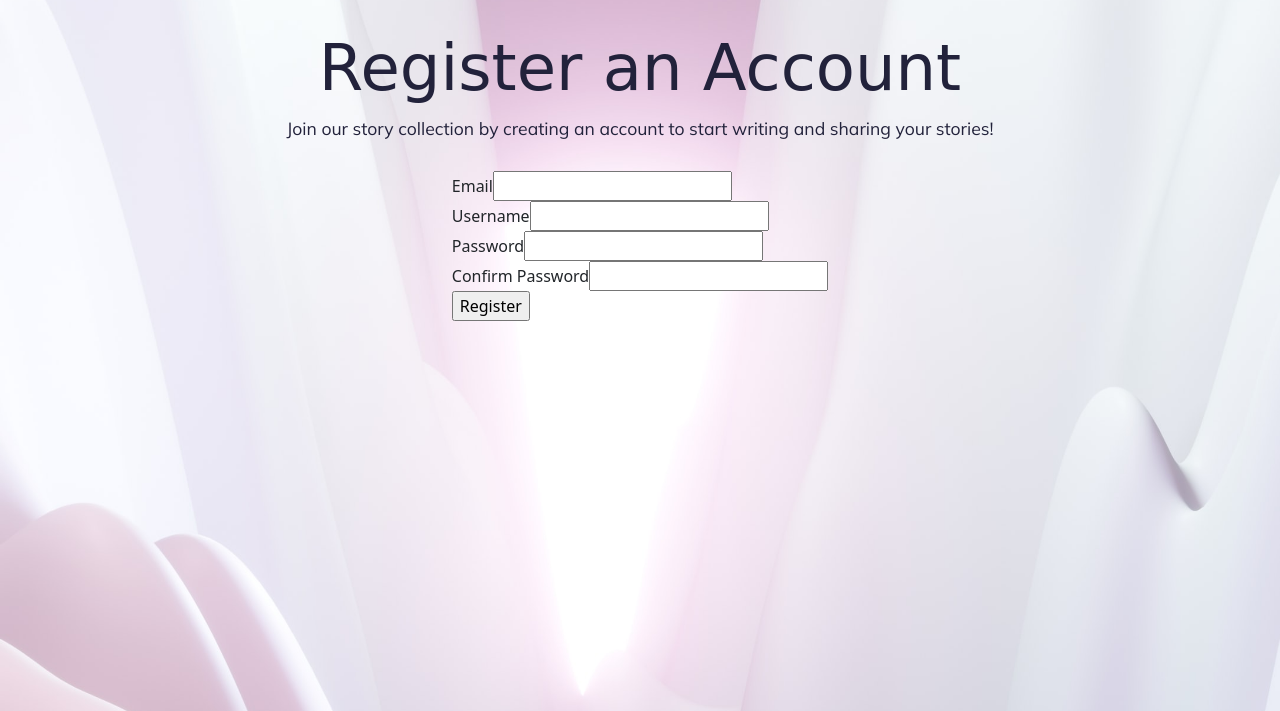
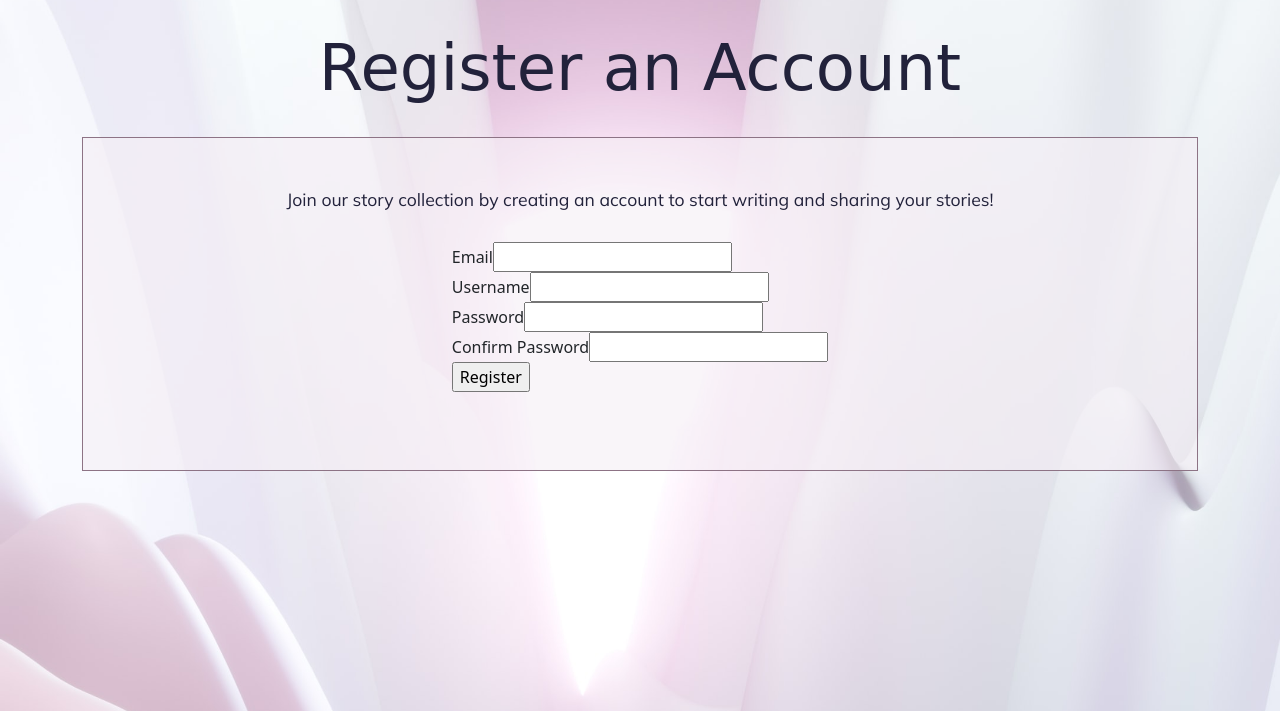
Before and after one commit to catt-tung/archetypes-flask-app, a Flask app: page /register in a window 1280 px wide. Shown: the part 74-785 px from the top of the page. Run offline with Flask 2, Linux system fonts and the light colour scheme; parts of the project's set-up code (start-up, migrations or seed data) failed here and were passed over; some libraries are stand-ins or nearby versions; some web fonts are replaced.

Commit message:
Register and saboteur page styling

```diff
--- a/myapp/static/base.css
+++ b/myapp/static/base.css
@@ -221,3 +221,7 @@ cite, figcaption {
 #credits-box {
   margin: 0 0 5rem 0;
 }
+
+.center-this-text {
+  text-align: center;
+}
--- a/myapp/templates/register.html
+++ b/myapp/templates/register.html
@@ -2,8 +2,9 @@
 {% block content %}
 <div class="page-header">
     <h1>Register an Account</h1>
-    <p>Join our story collection by creating an account to start writing and sharing your stories!</p>
 </div>
+<div class="div-backdrop">
+    <p class="center-this-text">Join our story collection by creating an account to start writing and sharing your stories!</p>
     <div class="login-form">
         <form method="POST">
             {{form.hidden_tag()}}
@@ -14,4 +15,5 @@
             {{form.submit()}}
         </form>
     </div>
+</div>
 {% endblock %}
--- a/myapp/templates/saboteur.html
+++ b/myapp/templates/saboteur.html
@@ -4,6 +4,7 @@
         <div class="page-header">
             <h1>Collective Saboteur Archetype Stories</h1>
         </div>
+        <div class="div-backdrop">
             <div>
                 <h3>About the Saboteur Archetype: The Guardian of Choice</h3>
                 <p>The Saboteur archetype shows up in our moments where we have the opportunity to make choices that can seal our destiny and allow us to continue moving in the direction of our highest potential - or not. It is the guardian of choice - to make choices that are in our highest realization and change our lives, or to sabotage our opportunities and “stay safe.”
@@ -20,6 +21,7 @@
                 <p>
                     <i>Shadow aspects:</i> sabotaging opportunities due to fear of change, missing creative opportunities, deflecting value and worth of self and others, strong desire to undermine others, inability to empower another person, ruining one’s own opportunities, repeated mistakes even when lesson is delivered, constant insecurity around others who have accomplished more, need to talk down others, speaking on behalf of others
                 </p>
+            </div>
         </div>
         <div class="page-header">
             <h2>All Saboteur Archetype Stories</h2>
```
Lines whose indentation alone changed are shown as unchanged.
